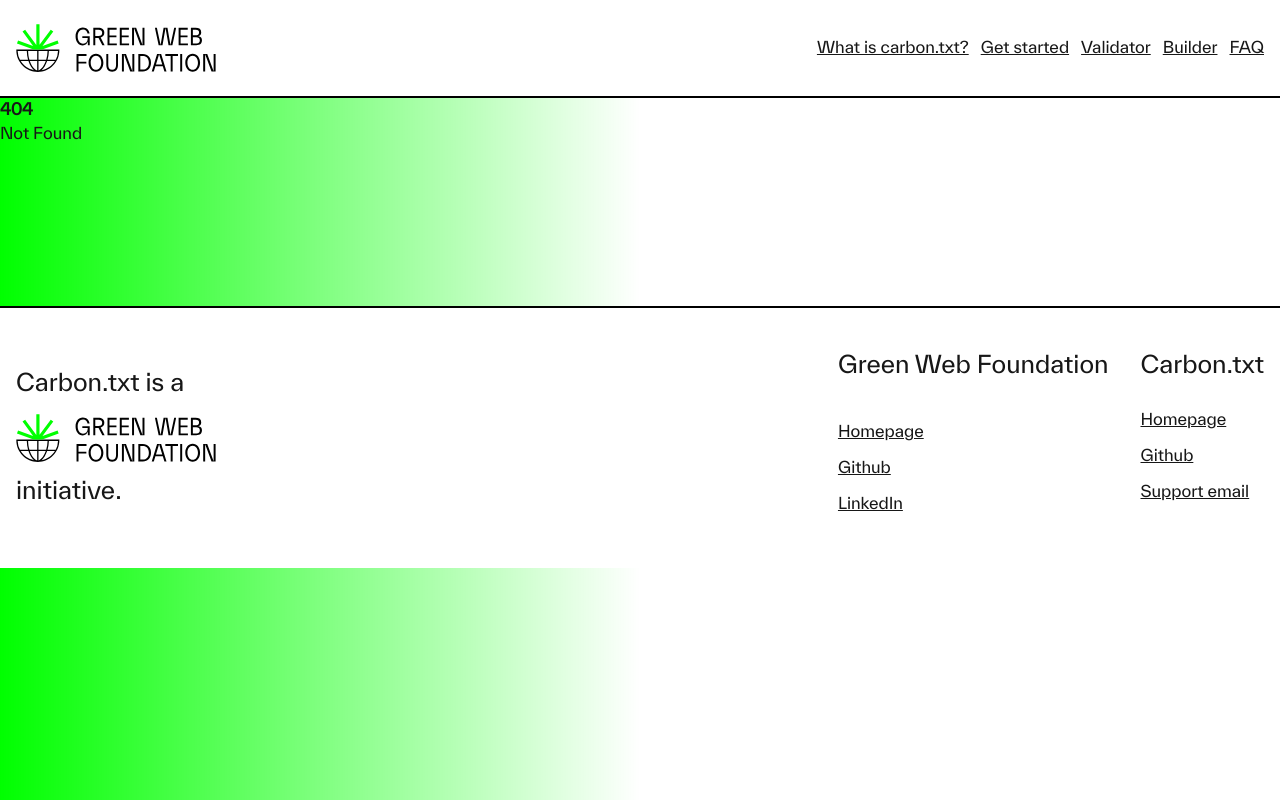
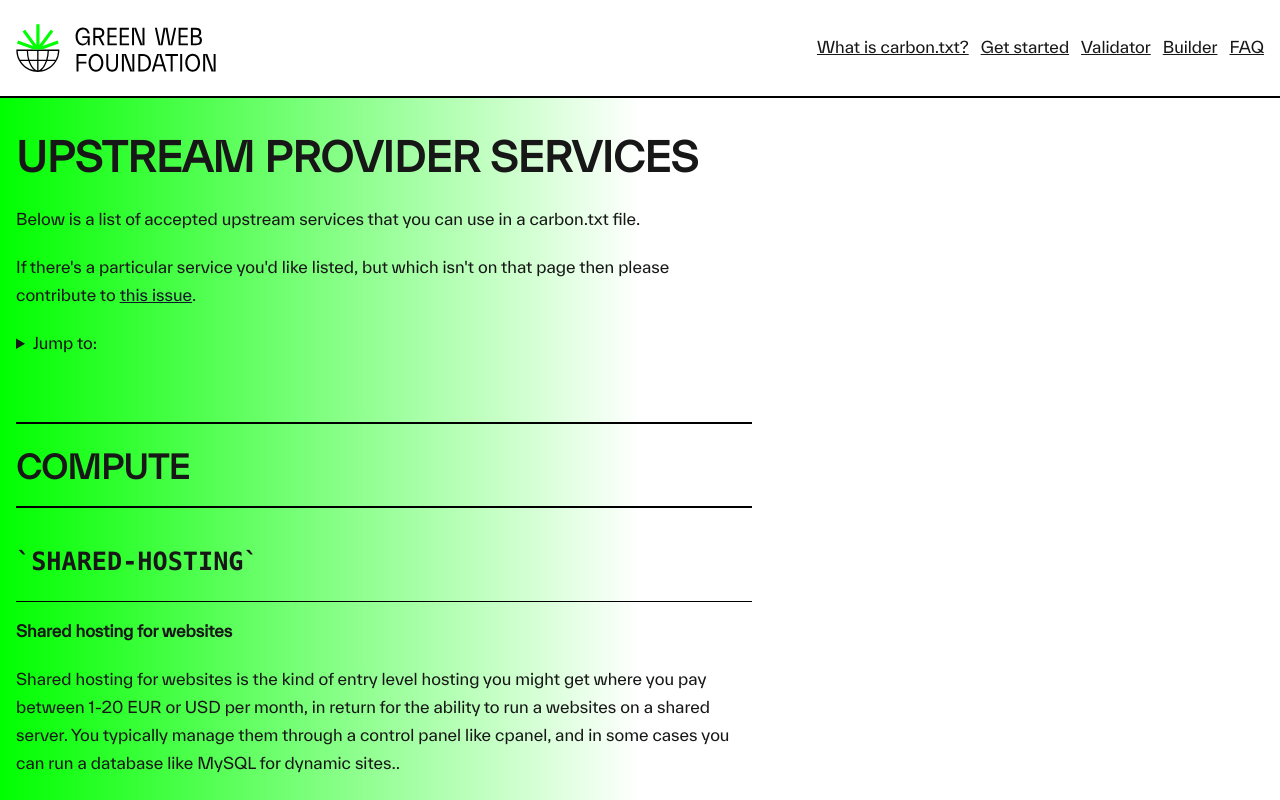
Before and after one commit to thegreenwebfoundation/carbon-txt-site, a SvelteKit app: page /faq/services in a window 1280 px wide. Before the commit this address had no page. Shown: the top 800 px of the page. Built offline with nearby package versions, Linux system fonts and the light colour scheme.

Commit message:
add services faq

```diff
--- a/src/routes/faq/+page.svelte
+++ b/src/routes/faq/+page.svelte
@@ -35,6 +35,18 @@
 					>this Github issue</a
 				> to keep updated with progress.
 			</p>
+		</div>
+	</Faq>
+	<Faq>
+		<span slot="question">What are the accepted doctype values that can be used?</span>
+		<div class="prose" slot="answer">
+			<p>Currently, we accept the doctypes below:</p>
+			<ul>
+				<li><code>annual-report</code>: An organisations annual sustainability reporting.</li>
+				<li><code>webpage</code>: A web page outlining steps taken to avoid, reduce, or offset greenhouse gas emissions from service operations.</li>
+				<li><code>certificate</code>: Certificates showing the steps taken to purchase green energy, or offset greenhouse gas emissions from service operations.</li>
+				<li><code>other</code>: A catch-all for everything else.</li>
+			</ul>
 		</div>
 	</Faq>
 	<Faq>
--- /dev/null
+++ b/src/routes/faq/services/+page.js
@@ -0,0 +1 @@
+export const prerender = true
--- /dev/null
+++ b/src/routes/faq/services/+page.svelte
@@ -0,0 +1,48 @@
+<script>
+	import Heading from '$lib/components/Heading.svelte'
+	import services from '$lib/utils/upstreamServices.js'
+
+	const servicesByCategory = services.reduce((acc, service) => {
+		if (!acc[service.category]) {
+			acc[service.category] = []
+		}
+
+		acc[service.category].push(service)
+
+		return acc
+	}, {})
+
+	const readableCategoryName = (category) => {
+		return category.replace(/-/g, ' ').replace(/\b\w/g, (l) => l.toUpperCase())
+	}
+</script>
+
+<section class="container mx-auto pt-6 md:pt-8 px-2 sm:px-4">
+	<Heading level={1}>Upstream provider services</Heading>
+	<article class="prose">
+		<p>Below is a list of accepted upstream services that you can use in a carbon.txt file.</p>
+
+		<p>
+			If there's a particular service you'd like listed, but which isn't on that page then please contribute to <a href="https://github.com/thegreenwebfoundation/carbon.txt/issues/16">this issue</a>.
+		</p>
+
+		<details>
+			<summary>Jump to:</summary>
+			<ul>
+				{#each Object.keys(servicesByCategory) as category}
+					<li><a href="#{category}">{readableCategoryName(category)}</a></li>
+				{/each}
+			</ul>
+		</details>
+
+		{#each Object.keys(servicesByCategory) as category}
+			<Heading level={2}><span id={category}>{readableCategoryName(category)}</span></Heading>
+
+			{#each servicesByCategory[category] as service}
+				<Heading level={3}><code>{service.slug}</code></Heading>
+				<p class="font-bold">{service.name}</p>
+				<div>{@html service.description}</div>
+			{/each}
+		{/each}
+	</article>
+</section>
```
Also changed, not shown: src/lib/utils/upstreamServices.js.
